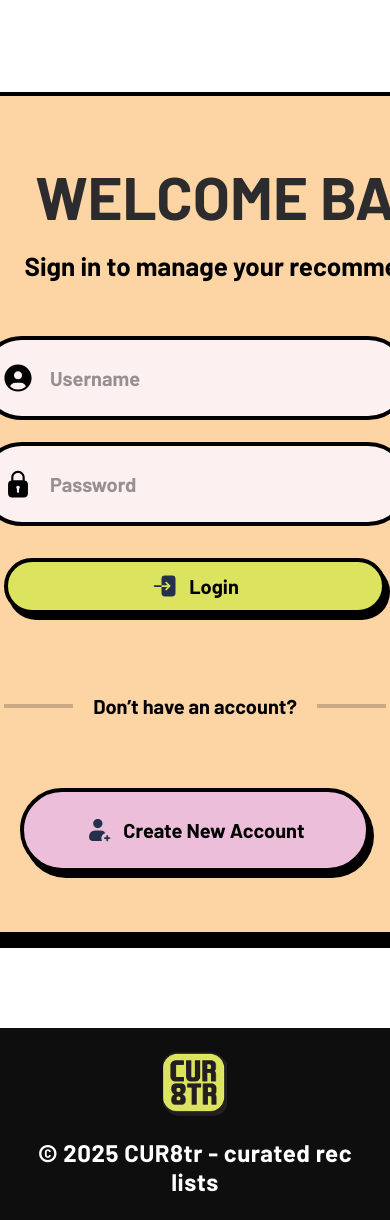
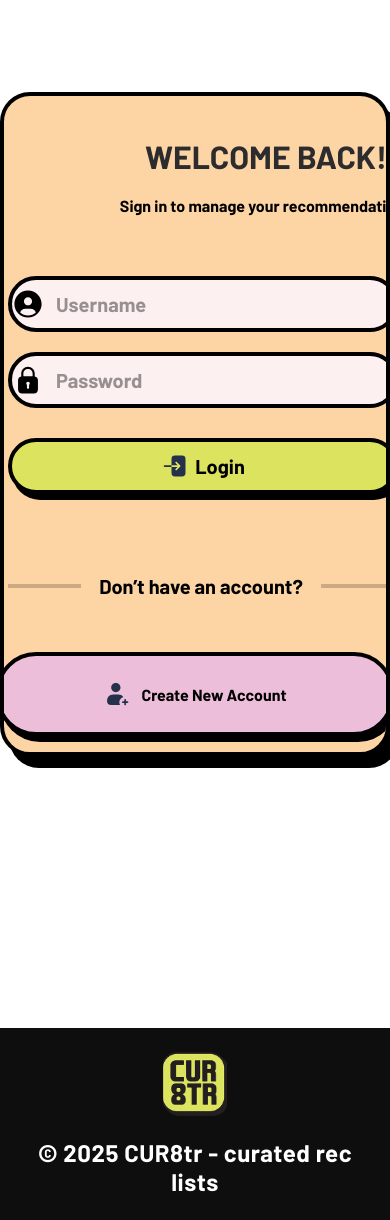
Before and after one commit to automatexpos/cur8tr-test, a Flask app: page /auth/login in a window 390 px wide; the page is wider, and only the part inside the window is pictured. Shown: the part 205-1425 px from the top of that part. Run offline with Flask 3, Linux system fonts and the light colour scheme; some libraries are stand-ins or nearby versions.

Commit message:
responsiveness fix 2

```diff
--- a/templates/auth/login.html
+++ b/templates/auth/login.html
@@ -3,56 +3,48 @@
 {% block title %}Login - CUR8tr{% endblock %}
 
 {% block content %}
-<div class="login-outer">
-  <div class="login-box">
-    <!-- Frame 7: Heading and subtitle -->
-    <div class="login-header">
-      <h1>Welcome Back!</h1>
-      <div class="login-subtitle">Sign in to manage your recommendations</div>
+<div class="cur8tr-login-outer">
+  <div class="cur8tr-login-box">
+    <div class="cur8tr-login-header">
+      <h1 class="cur8tr-login-title">Welcome Back!</h1>
+      <div class="cur8tr-login-subtitle">Sign in to manage your recommendations</div>
     </div>
-    <!-- Inline messages -->
     {% from 'components/messages.html' import render_inline_messages %}
     {{ render_inline_messages() }}
-    <!-- Frame 6: Form -->
-    <form method="post" action="{{ url_for('login') }}" autocomplete="off" novalidate class="login-form">
+    <form method="post" action="{{ url_for('login') }}" autocomplete="off" novalidate class="cur8tr-login-form">
       {% if form and form.csrf_token %}
         {{ form.csrf_token }}
       {% elif csrf_token %}
         <input type="hidden" name="csrf_token" value="{{ csrf_token() }}">
       {% endif %}
-      <!-- Username -->
-      <div class="input-row">
-        <span class="input-icon">
+      <div class="cur8tr-login-input-row">
+        <span class="cur8tr-login-input-icon">
           <img src="{{ url_for('static', filename='svg/username.svg') }}" alt="User" width="28" height="28">
         </span>
         <input name="username" type="text" required autocomplete="username" inputmode="text"
-               class="input-field" placeholder="Username" id="username">
+               class="cur8tr-login-input-field" placeholder="Username" id="username">
       </div>
-      <!-- Password -->
-      <div class="input-row">
-        <span class="input-icon">
+      <div class="cur8tr-login-input-row">
+        <span class="cur8tr-login-input-icon">
           <img src="{{ url_for('static', filename='svg/password.svg') }}" alt="Password" width="28" height="28">
         </span>
         <input name="password" type="password" required autocomplete="current-password"
-               class="input-field" placeholder="Password" id="password">
+               class="cur8tr-login-input-field" placeholder="Password" id="password">
       </div>
-      <!-- Forgot password - Route is added, after route is implemented uncomment this -->
-      <!-- <div class="forgot-row">
-        <a href="{{ url_for('forgot_password') }}" class="forgot-link">Forgot password?</a>
+      <!-- <div class="cur8tr-login-forgot-row">
+        <a href="{{ url_for('forgot_password') }}" class="cur8tr-login-forgot-link">Forgot password?</a>
       </div> -->
-      <!-- Login Button -->
-      <button type="submit" class="login-btn">
+      <button type="submit" class="cur8tr-login-btn">
         <img src="{{ url_for('static', filename='svg/login.svg') }}" alt="Login" width="28" height="28">
         <span>Login</span>
       </button>
     </form>
-    <!-- Frame 35: Divider and register -->
-    <div class="divider-row">
-      <div class="divider"></div>
-      <span class="divider-text">Don’t have an account?</span>
-      <div class="divider"></div>
+    <div class="cur8tr-login-divider-row">
+      <div class="cur8tr-login-divider"></div>
+      <span class="cur8tr-login-divider-text">Don’t have an account?</span>
+      <div class="cur8tr-login-divider"></div>
     </div>
-    <a href="{{ url_for('register') }}" class="register-btn">
+    <a href="{{ url_for('register') }}" class="cur8tr-login-register-btn">
       <img src="{{ url_for('static', filename='svg/getstarted.svg') }}" alt="Create" width="28" height="28">
       <span>Create New Account</span>
     </a>
@@ -60,14 +52,15 @@
 </div>
 
 <style>
-.login-outer {
+/* Responsive login page styles with unique class names */
+.cur8tr-login-outer {
   display: flex;
   flex-direction: column;
   align-items: center;
   padding: 60px 0;
   min-height: 100vh;
 }
-.login-box {
+.cur8tr-login-box {
   display: flex;
   flex-direction: column;
   align-items: center;
@@ -80,7 +73,7 @@
   width: 716px;
   max-width: 98vw;
 }
-.login-header {
+.cur8tr-login-header {
   display: flex;
   flex-direction: column;
   align-items: center;
@@ -91,8 +84,7 @@
   max-width: 98vw;
   margin: 0 auto;
 }
-
-.login-header h1 {
+.cur8tr-login-title {
   width: 516px;
   height: 80px;
   font-family: 'Barlow', sans-serif;
@@ -109,8 +101,7 @@
   margin: 0;
   align-self: stretch;
 }
-
-.login-subtitle {
+.cur8tr-login-subtitle {
   width: 516px;
   height: 40px;
   font-family: 'Barlow', sans-serif;
@@ -127,7 +118,7 @@
   align-self: stretch;
   padding: 0;
 }
-.login-form {
+.cur8tr-login-form {
   display: flex;
   flex-direction: column;
   align-items: center;
@@ -135,7 +126,7 @@
   width: 516px;
   max-width: 90vw;
 }
-.input-row {
+.cur8tr-login-input-row {
   display: flex;
   flex-direction: row;
   align-items: center;
@@ -148,7 +139,7 @@
   border-radius: 110px;
   margin-bottom: 2px;
 }
-.input-icon {
+.cur8tr-login-input-icon {
   flex: none;
   order: 0;
   flex-grow: 0;
@@ -156,7 +147,7 @@
   align-items: center;
   justify-content: center;
 }
-.input-field {
+.cur8tr-login-input-field {
   border: none;
   background: transparent;
   font-family: 'Barlow', sans-serif;
@@ -168,18 +159,11 @@
   height: 24px;
   padding: 0 8px;
 }
-.input-field::placeholder {
+.cur8tr-login-input-field::placeholder {
   color: rgba(0,0,0,0.4);
   font-weight: 800;
 }
-.forgot-row {
-  width: 516px;
-  display: flex;
-  align-items: center;
-  justify-content: flex-end;
-  margin-bottom: 10px;
-}
-.login-btn {
+.cur8tr-login-btn {
   display: flex;
   flex-direction: row;
   justify-content: center;
@@ -200,10 +184,10 @@
   cursor: pointer;
   transition: background 0.2s;
 }
-.login-btn:hover {
+.cur8tr-login-btn:hover {
   background: #e6f7a7;
 }
-.divider-row {
+.cur8tr-login-divider-row {
   display: flex;
   flex-direction: row;
   align-items: center;
@@ -211,18 +195,18 @@
   width: 516px;
   margin: 30px 0 10px 0;
 }
-.divider {
+.cur8tr-login-divider {
   flex: 1;
   border-top: 4px solid rgba(0,0,0,0.2);
   height: 0;
 }
-.divider-text {
+.cur8tr-login-divider-text {
   font-family: 'Barlow', sans-serif;
   font-weight: 800;
   font-size: 20px;
   color: #000;
 }
-.register-btn {
+.cur8tr-login-register-btn {
   display: flex;
   flex-direction: row;
   align-items: center;
@@ -244,18 +228,66 @@
   cursor: pointer;
   transition: background 0.2s;
 }
-.register-btn:hover {
+.cur8tr-login-register-btn:hover {
   background: #f3d6ec;
 }
 @media (max-width: 900px) {
-  .login-box, .login-header, .login-form, .divider-row, .forgot-row {
+  .cur8tr-login-box, .cur8tr-login-header, .cur8tr-login-form, .cur8tr-login-divider-row {
     width: 98vw !important;
     max-width: 98vw !important;
     min-width: 0 !important;
+    margin-left: auto !important;
+    margin-right: auto !important;
+    box-sizing: border-box !important;
+    overflow-x: hidden !important;
   }
-  .input-row, .login-btn {
+  .cur8tr-login-input-row, .cur8tr-login-btn {
     width: 98vw !important;
     min-width: 0 !important;
+    margin-left: auto !important;
+    margin-right: auto !important;
+    box-sizing: border-box !important;
+    overflow-x: hidden !important;
+  }
+}
+@media (max-width: 600px) {
+  .cur8tr-login-box, .cur8tr-login-header, .cur8tr-login-form, .cur8tr-login-divider-row {
+    width: 100vw !important;
+    max-width: 100vw !important;
+    min-width: 0 !important;
+    margin-left: auto !important;
+    margin-right: auto !important;
+    padding: 16px 2px !important;
+    gap: 18px !important;
+    box-sizing: border-box !important;
+    overflow-x: hidden !important;
+  }
+  .cur8tr-login-input-row, .cur8tr-login-btn {
+    width: 100vw !important;
+    min-width: 0 !important;
+    margin-left: auto !important;
+    margin-right: auto !important;
+    padding: 6px 2px !important;
+    gap: 6px !important;
+    border-radius: 32px !important;
+    box-sizing: border-box !important;
+    overflow-x: hidden !important;
+  }
+  .cur8tr-login-title {
+    font-size: 32px !important;
+    line-height: 40px !important;
+    height: auto !important;
+  }
+  .cur8tr-login-subtitle {
+    font-size: 16px !important;
+    line-height: 24px !important;
+    height: auto !important;
+  }
+  .cur8tr-login-register-btn {
+    width: 100vw !important;
+    padding: 10px 0 !important;
+    font-size: 16px !important;
+    border-radius: 40px !important;
   }
 }
 </style>
--- a/templates/dashboard/profile.html
+++ b/templates/dashboard/profile.html
@@ -31,12 +31,10 @@
           <div class="profile-figma-country-city-field">
             <img src="{{ url_for('static', filename='svg/globe-earth.svg') }}" alt="Country" class="profile-figma-icon">
             {{ form.country(class="profile-figma-input", placeholder="Country") }}
-            <img src="{{ url_for('static', filename='svg/caret-down.svg') }}" alt="Select" class="profile-figma-caret">
           </div>
           <div class="profile-figma-country-city-field">
             <img src="{{ url_for('static', filename='svg/globe-earth.svg') }}" alt="City" class="profile-figma-icon">
             {{ form.city(class="profile-figma-input", placeholder="City") }}
-            <img src="{{ url_for('static', filename='svg/caret-down.svg') }}" alt="Select" class="profile-figma-caret">
           </div>
         </div>
         <!-- Instagram Handle -->
```
